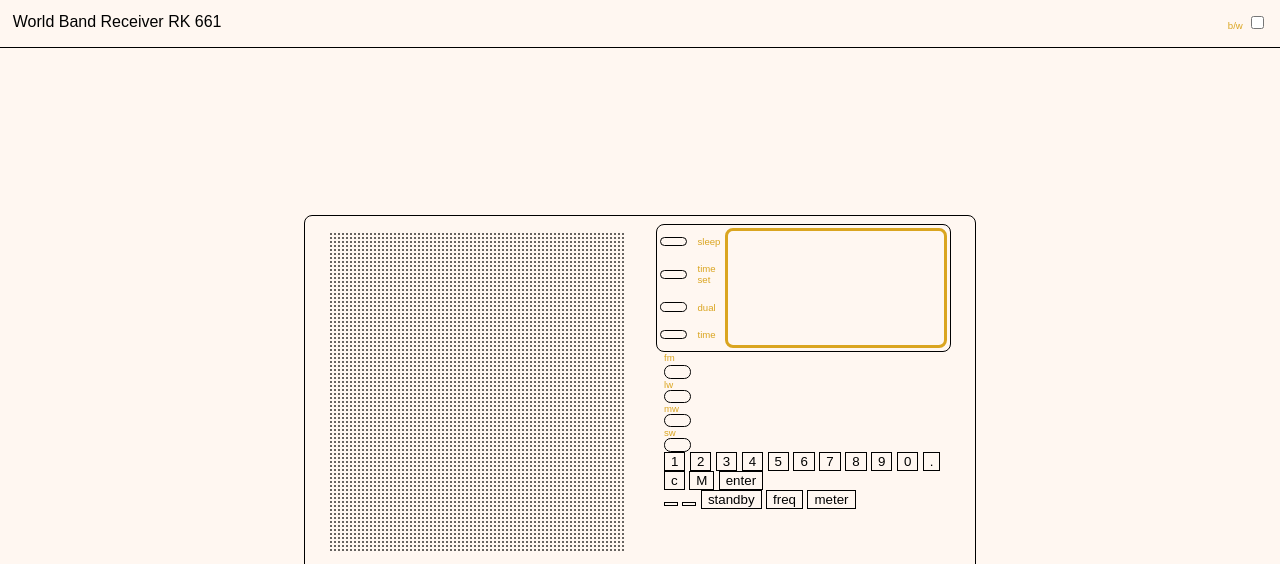
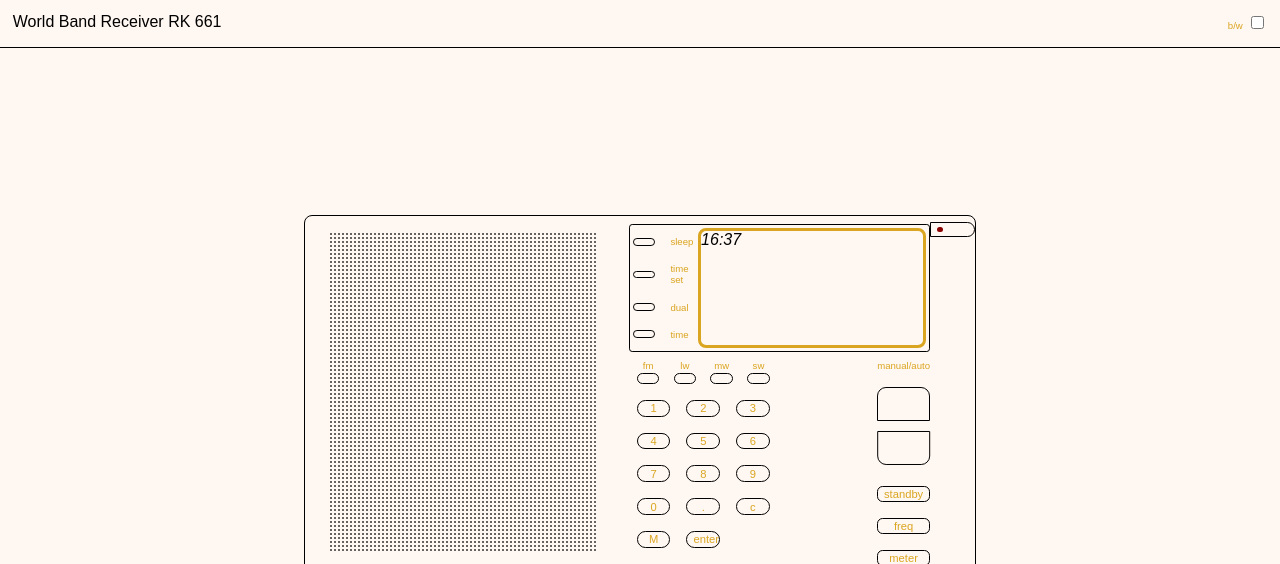
Before and after one commit to StefanAvra/rk661, a plain HTML site: page index.html in a window 1280 px wide. Shown: the top 564 px of the page. Drawn offline with Linux system fonts and the light colour scheme.

Commit message:
added buttons

```diff
--- a/index.html
+++ b/index.html
@@ -46,18 +46,29 @@
                             <label for="dual-time-set">time</label>
                         </div>
 
-                        <div class="lcd"></div>
+                        <div class="lcd">
+                            <time datetime="15:06">00:00</time>
+                        </div>
                     </div>
                     <div class="btns-container">
+                        <div class="not-a-telephone">
                             <div class="band-selectors">
+                                <div>
                                     <label for="fm">fm</label>
                                     <button id="fm"></button>
+                                </div>
+                                <div>
                                     <label for="lw">lw</label>
                                     <button id="lw"></button>
+                                </div>
+                                <div>
                                     <label for="mw">mw</label>
                                     <button id="mw"></button>
+                                </div>
+                                <div>
                                     <label for="sw">sw</label>
                                     <button id="sw"></button>
+                                </div>
                             </div>
                             <div class="numeric-btns">
                                 <button id="one">1</button>
@@ -75,15 +86,20 @@
                                 <button id="memory">M</button>
                                 <button id="enter">enter</button>
                             </div>
+                        </div>
                         <div class="freq-btns">
-                            <button class="tune-up"></button>
-                            <button class="tune-down"></button>
+                            <label for="">manual/auto</label>
+                            <button class="tune up"></button>
+                            <button class="tune down"></button>
                             <button class="standby">standby</button>
                             <button class="freq">freq</button>
                             <button class="meter">meter</button>
                         </div>
                     </div>
                 </div>
+                <div class="power-container">
+                    <button class="power"><div class="dot"></div></button>
+                </div>
             </div>
         </main>
         <footer>this is footer</footer>
--- a/main.js
+++ b/main.js
@@ -1,4 +1,4 @@
-console.log("👋\nhttps://github.com/stefanavra");
+console.log("👋\nhttps://avra.dev");
 
 const root = document.querySelector(":root");
 
@@ -11,3 +11,26 @@ document.querySelector("#toggle-color").addEventListener("click", (event) => {
             : "black"
     );
 });
+
+// clock
+// accuracy is ± 60 seconds - just like the real thing
+const timeEl = document.querySelector("time");
+setInterval(syncTimeToClock, 60 * 1000);
+
+syncTimeToClock();
+
+function syncTimeToClock() {
+    const date = new Date();
+    const options = {
+        hour: "numeric",
+        minute: "numeric",
+        hour12: false,
+    };
+    timeEl.innerHTML = new Intl.DateTimeFormat("default", options).format(date);
+    timeEl.dateTime = date;
+}
+
+//power button
+document
+    .querySelector(".power")
+    .addEventListener("click", (event) => console.log(event.target));
--- a/style.css
+++ b/style.css
@@ -40,6 +40,9 @@ button {
     appearance: none;
     border: var(--border);
     background-color: transparent;
+    cursor: pointer;
+    font-size: 0.7em;
+    color: var(--label-color);
 }
 
 .radio {
@@ -50,7 +53,7 @@ button {
     display: flex;
 }
 .speaker-container {
-    width: 45%;
+    width: 40%;
     display: grid;
     grid-template-areas:
         "a a"
@@ -80,12 +83,12 @@ button {
 
 .ui-container {
     width: 45%;
-    margin: 0.5em 1.5em 1.5em 0.5em;
+    margin: 0.5em 0 1.5em 0.5em;
 }
 
 .display-lens {
     border: 1px black solid;
-    border-radius: 0.5em;
+    border-radius: 0.2em;
     height: 8em;
     display: flex;
     padding: 0.2em;
@@ -121,22 +124,84 @@ button {
     border-radius: 0.5em;
     /* margin: 0.2em; */
 }
+.lcd > time {
+    font-style: italic;
+}
 
 .btns-container {
-    padding-left: 0.5em;
+    display: flex;
+    padding: 0.5em 0 0 0.5em;
+    justify-content: space-between;
 }
 
 .band-selectors {
-    display: grid;
-    grid-template-rows: 1fr 1fr;
+    display: flex;
+    /* gap: 1em; */
+    justify-content: space-between;
 }
 
-.band-selectors > button {
+.band-selectors button {
     --height: 1em;
     height: var(--height);
     width: 2em;
     border-radius: calc(var(--height) / 2);
 }
 
-.band-selectors > label {
+.band-selectors > * {
+    display: flex;
+    flex-direction: column;
+    align-items: center;
+    gap: 0.1em;
 }
+
+.numeric-btns {
+    display: grid;
+    grid-template-columns: repeat(3, 1fr);
+    gap: 1em;
+    padding-top: 1em;
+}
+.numeric-btns > :last-child {
+    grid-column: 2/-1;
+}
+
+.numeric-btns > button {
+    --height: 1.5em;
+    height: var(--height);
+    width: 3em;
+    border-radius: calc(var(--height) / 2);
+}
+
+.freq-btns {
+    --height: 1em;
+    display: flex;
+    flex-direction: column;
+    gap: 1em;
+}
+.freq-btns > button {
+    border-radius: calc(var(--height) / 2);
+}
+.freq-btns > label {
+    align-self: center;
+}
+button.tune {
+    height: 3em;
+    border-radius: 0.8em 0.8em 0 0;
+}
+.down {
+    transform: rotate(180deg) translateY(0.5em);
+}
+.power-container {
+    margin-top: 0.3em;
+}
+.power {
+    height: 1.3em;
+    width: 4em;
+    border-radius: 0 0.8em 0.8em 0;
+}
+
+.power .dot {
+    border-radius: 50%;
+    height: 0.5em;
+    width: 0.5em;
+    background-color: darkred;
+}
```
Also changed, not shown: 1 other file. Lines whose indentation alone changed are shown as unchanged.
